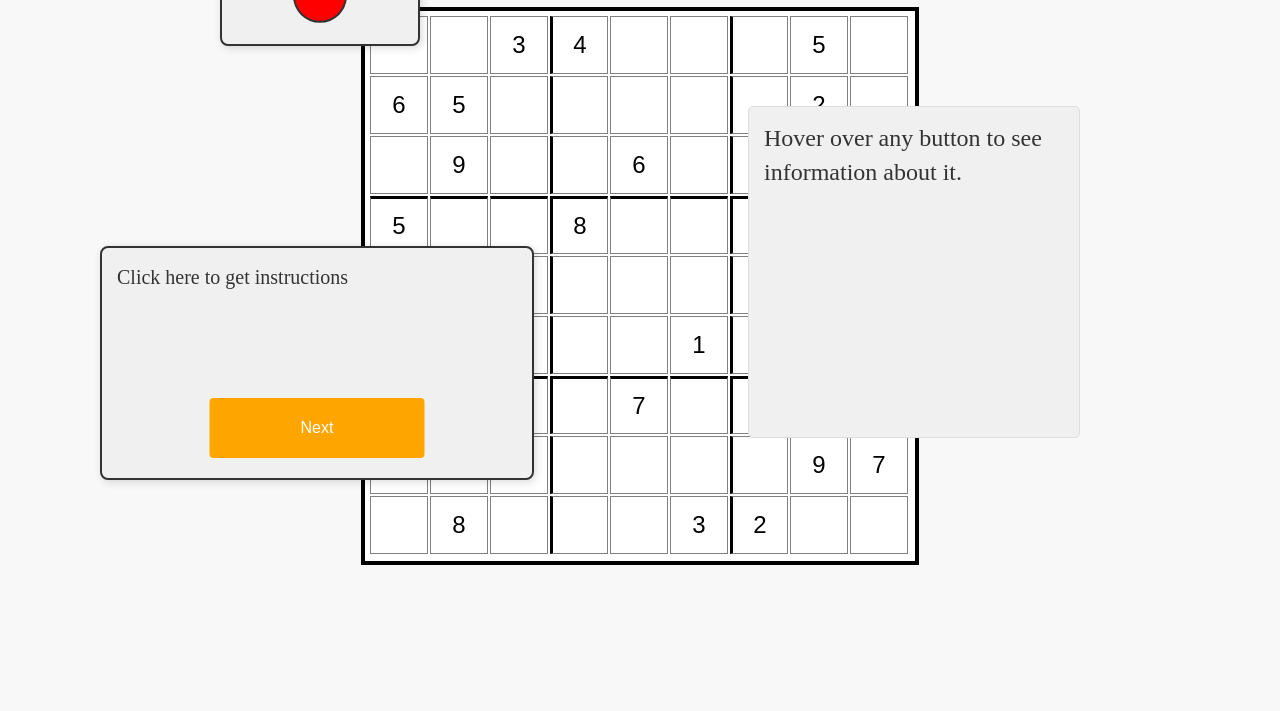
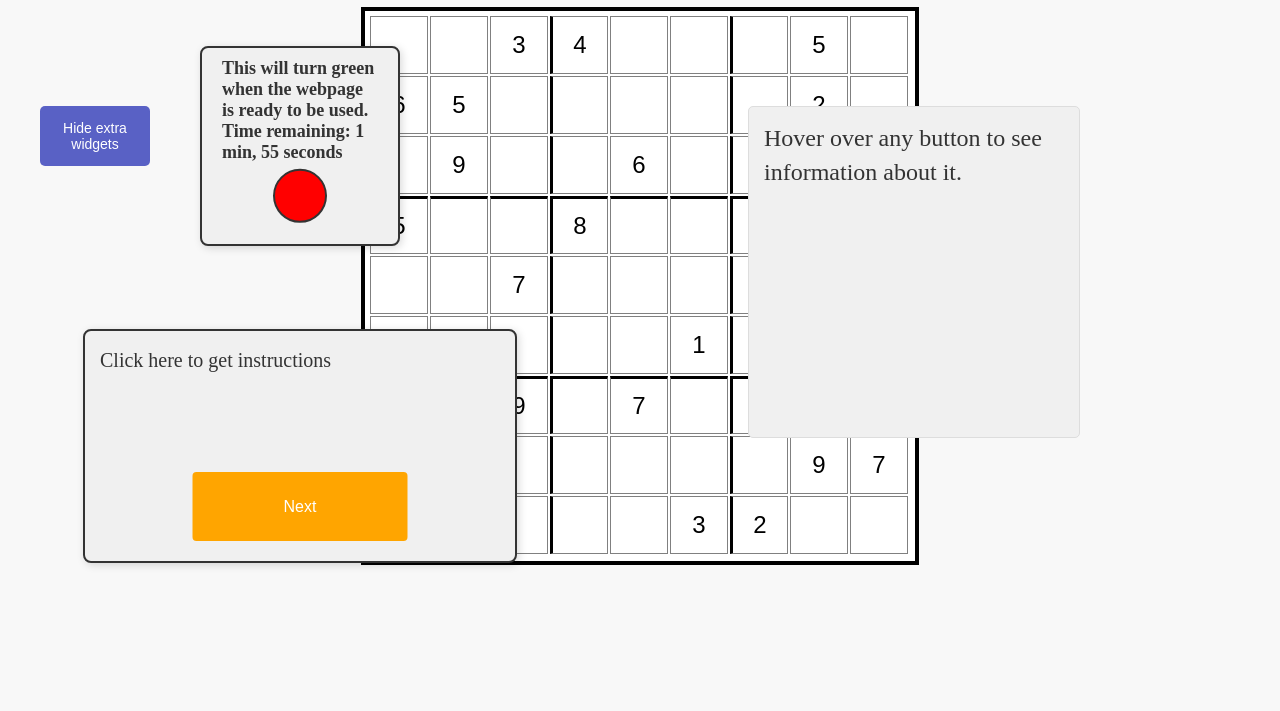
Before and after one commit to Kaibbage/Sudoku_Solver, a website: page Frontend/index.html in a window 1280 px wide. Shown: the part 194-905 px from the top of the page. Before the commit the page ends 800 px from the top, so only its background shows below. Drawn offline with Linux system fonts and the light colour scheme.

Commit message:
Added a don't show widgets button, updated css

```diff
--- a/Frontend/index.html
+++ b/Frontend/index.html
@@ -9,13 +9,13 @@
 <body>
     <h1>Sudoku Solver</h1>
 
-    <div class="left-panel">
-        <div id='status-container'class="status-container">
+    <div class="left-panel extra">
+        <div id="status-container" class="status-container extra">
             <div id="status-label" class="status-label"></div>
             <div id="status-circle" class="status-indicator"></div>
         </div>
 
-        <div id='instruction-container'class="instruction-container">
+        <div id='instruction-container' class="instruction-container extra">
             <p id="instruction-text">Click here to get instructions</p>
             <button id="next-button" onclick = "setInstructionInfo()">Next</button>
         </div>
@@ -29,9 +29,11 @@
 
     <div class="sudoku-container" id="sudokuGrid"></div>
 
-    <div id='simple-widget' class="simple-widget">
+    <div id='simple-widget' class="simple-widget extra">
         <p id="infoText">Hover over any button to see information about it.</p>
     </div>
+
+    <button id="hide-button" onclick="hideOrShow()">Hide extra widgets</button>
 
     <script src="script.js"></script>
 </body>
--- a/Frontend/script.js
+++ b/Frontend/script.js
@@ -14,7 +14,7 @@ function openWebSocket() {
 
     socket.onopen = function(event) {
         console.log("WebSocket is connected arf arf");
-        clearInterval(intervalId);
+
 
         markOpen();
 
@@ -45,6 +45,7 @@ function openWebSocket() {
 }
 
 function markOpen(){
+    clearInterval(intervalId);
     document.getElementById("status-label").textContent = "Ready :)";
     let statusCircle = document.getElementById("status-circle");
     // statusCircle.style.height = "75px";
@@ -92,6 +93,14 @@ function processGrid(event) {
 
 }
 
+function hideOrShow(){
+    const extras = document.querySelectorAll('.extra');
+
+    extras.forEach(element => {
+        element.hidden = !element.hidden;
+    });
+}
+
 function disableMainButtons(){
     const buttons = document.querySelectorAll('.mainButton');
     for(let button of buttons){
@@ -109,7 +118,7 @@ function enableMainButtons(){
 
 function setupHoverInfo() {
     //info text for each hover over button, could perhaps change to make more detailed
-    const buttonInfo = {
+    const pieces = {
         'start-button': 'Click here for the program to start solving the sudoku',
         'clear-button': 'Click here to clear the grid',
         'random-button': 'Click here to generate a random solvable sudoku. There is a small chance that this process will be slow, so if that happens feel free to press it again to generate again faster.',
@@ -117,18 +126,19 @@ function setupHoverInfo() {
         'sudokuGrid': 'Enter the sudoku values in this grid',
         'simple-widget': 'Find explanations in here',
         'status-container': "This will turn green once the website is ready to be used, until then it will be red",
-        'instruction-container': "This box contains instructions"
+        'instruction-container': "This box contains instructions",
+        'hide-button': "click this to hide all extra widgets that are just for ease of use"
     };
     const infoText = document.getElementById('infoText');
 
     //adding hover for every button
-    Object.keys(buttonInfo).forEach(buttonId => {
-        const button = document.getElementById(buttonId);
-        if(button){
-            button.addEventListener('mouseenter', () => {
-            infoText.textContent = buttonInfo[buttonId];
+    Object.keys(pieces).forEach(pieceId => {
+        const piece = document.getElementById(pieceId);
+        if(piece){
+            piece.addEventListener('mouseenter', () => {
+            infoText.textContent = pieces[pieceId];
         });
-        button.addEventListener('mouseleave', () => {
+        piece.addEventListener('mouseleave', () => {
             infoText.textContent = 'Hover over anything to see information about it.';
         });
         }
@@ -151,6 +161,7 @@ function setInstructionInfo(){
     }
 
 }
+
 
 
 
--- a/Frontend/styles.css
+++ b/Frontend/styles.css
@@ -88,12 +88,23 @@ button {
     border-top: 3px solid black;
 }
 
+.left-panel {
+    position: absolute;
+    top: 40px;
+    left: 100px;
+    display: flex;
+    flex-direction: column;
+    gap: 20px;
+    z-index: 1000;
+    height: 1000px;
+    width: 400px;
+}
 
 .status-container {
-    position: fixed;
-    top: 40px;
-    left: 220px;
-    display: flex;
+    position: absolute;
+    top: 30%;
+    left: 50%;
+    transform: translate(-50%, -50%);
     flex-direction: column;
     align-items: center;
     z-index: 1000;
@@ -129,19 +140,8 @@ button {
     border: 2px solid #333;
 }
 
-
-.left-panel {
-    position: fixed;
-    top: 40px;
-    left: 100px;
-    display: flex;
-    flex-direction: column;
-    gap: 20px;
-    z-index: 1000;
-}
-
 .instruction-container {
-    position: relative;
+    position: absolute;
     border: 2px solid #333;
     background-color: #f0f0f0;
     padding: 15px;
@@ -149,7 +149,9 @@ button {
     box-shadow: 2px 2px 8px rgba(0,0,0,0.15);
     width: 400px;
     height: 200px;
-    margin-top: 400px;
+    top: 60%;
+    left: 50%;
+    transform: translate(-50%, -50%);
 }
 
 
@@ -163,6 +165,7 @@ button {
     border-radius: 4px;
     cursor: pointer;
     width: 50%;
+    height: 30%;
     transition: background-color 0.3s;
 
     position: absolute;
@@ -175,8 +178,16 @@ button {
     background-color: #e69500;
 }
 
+#instruction-text{
+    margin: 0;
+    font-size: 20px;
+    color: #333;
+    line-height: 1.4;
+}
+
+
 .simple-widget {
-  position: fixed;
+  position: absolute;
   top: 300px;
   right: 200px;
   background: #f0f0f0;
@@ -194,9 +205,19 @@ button {
   line-height: 1.4;
 }
 
-#instruction-text{
-    margin: 0;
-    font-size: 20px;
-    color: #333;
-    line-height: 1.4;
+#hide-button {
+    position: absolute;
+    left: 40px;
+    top: 300px;
+    background-color: rgb(89, 97, 197);
+    height: 60px;
+    width: 110px;
+    font-size: 14px;
+    color: white;
+    z-index: 2000;
+
 }
+
+#hide-button:hover {
+    background-color: rgb(51, 55, 110);
+}
```
Also changed, not shown: 1 other file.
